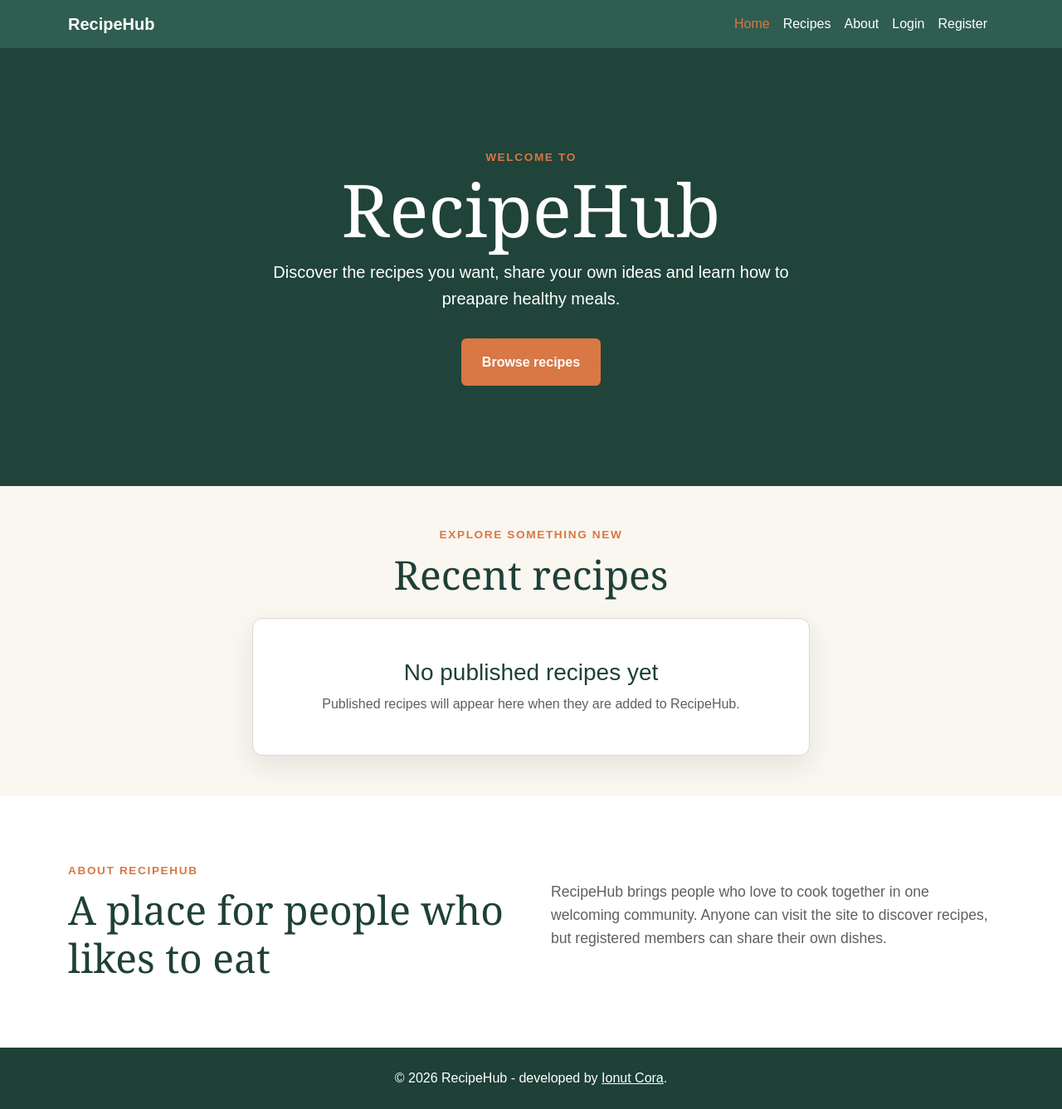
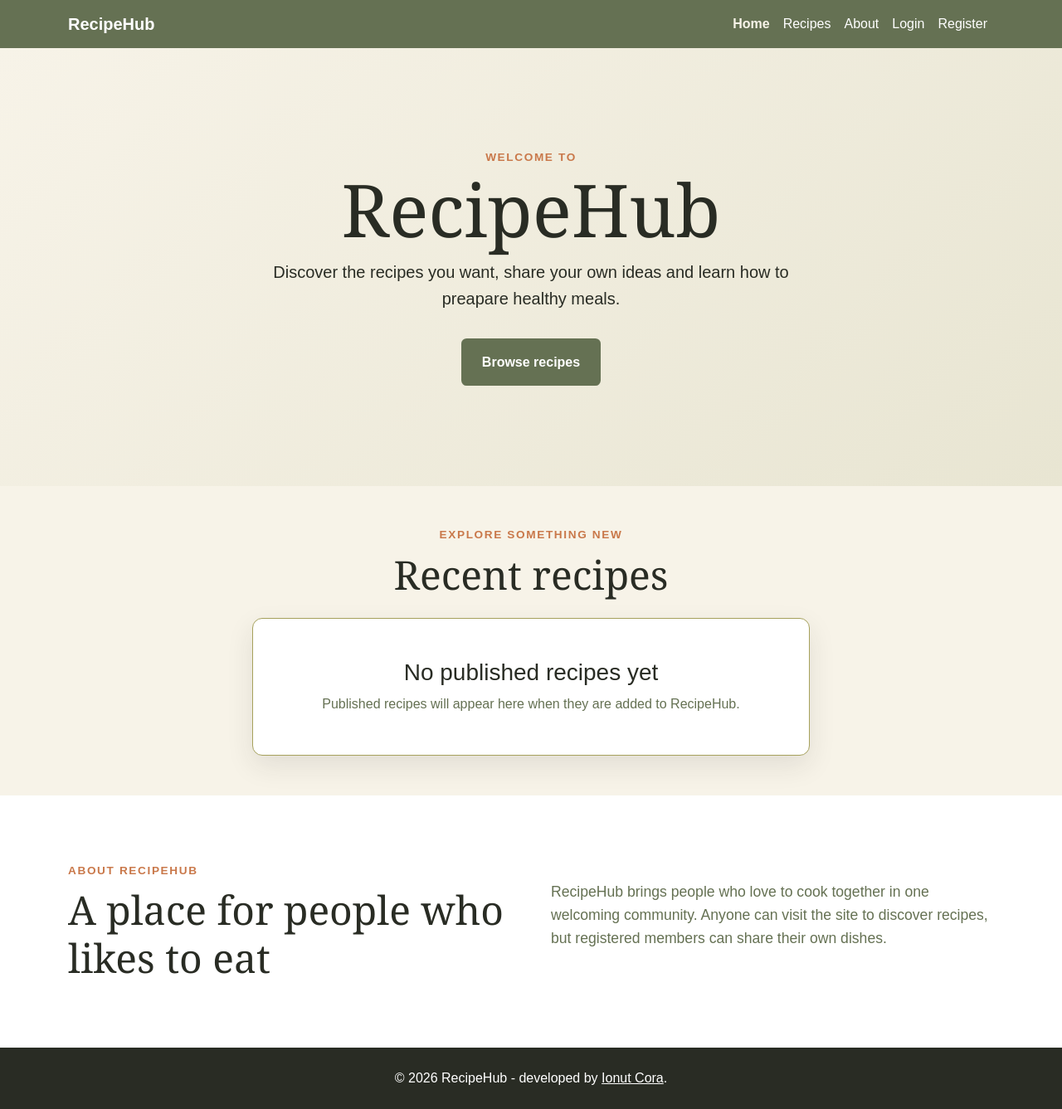
Before and after one commit to Ionut-Cora/recipehub, a Django app: template templates/recipes/home.html in a window 1280 px wide. Shown: the whole page at 83% size. Run offline with Django 3.2, Linux system fonts and the light colour scheme; the template is opened without the code that fills it, so the values that code supplies are empty.

Commit message:
Update project colour palette

```diff
--- a/static/css/style.css
+++ b/static/css/style.css
@@ -3,15 +3,20 @@
 ---------------------------------------- */
 
 :root {
-    --primary-color: #2f5d50;
-    --primary-dark-color: #1e4037;
-    --accent-color: #d97745;
-    --background-color: #faf6f0;
-    --white-color: #ffffff;
-    --text-color: #292929;
-    --text-light-color: #5f5f5f;
-    --border-color: #ded7cf;
-    --shadow-soft: 0 0.75rem 2rem rgb(30 64 55 / 10%);
+    /* Brand colours - Olive & Cream */
+    --primary-color: #657153;
+    --primary-dark-color: #292C24;
+    --accent-color: #C9784A;
+
+    /* Neutral colours */
+    --background-color: #F7F3E8;
+    --white-color: #FFFFFF;
+    --text-color: #292C24;
+    --text-light-color: #657153;
+    --border-color: #A6A15C;
+
+    /* Layout */
+    --shadow-soft: 0 0.75rem 2rem rgb(41 44 36 / 10%);
     --content-width: 75rem;
 }
 
@@ -102,14 +107,16 @@ a {
 }
 
 .button-primary {
-    background-color: var(--accent-color);
+    background-color: var(--primary-color);
+    border-color: var(--primary-color);
     color: var(--white-color);
 }
 
 .button-primary:hover,
 .button-primary:focus-visible {
-    background-color: var(--white-color);
-    color: var(--primary-dark-color);
+    background-color: var(--primary-dark-color);
+    border-color: var(--primary-dark-color);
+    color: var(--white-color);
 }
 
 .empty-state {
@@ -173,7 +180,7 @@ a:focus-visible {
 }
 
 .recipehub-navbar {
-    background-color: #2F5D50;
+    background-color: var(--primary-color);
 }
 
 .recipehub-navbar .navbar-brand {
@@ -183,7 +190,7 @@ a:focus-visible {
 
 .recipehub-navbar .navbar-brand:hover,
 .recipehub-navbar .navbar-brand:focus {
-    color: #D97745;
+    color: var(--background-color);
 }
 
 .recipehub-navbar .nav-link {
@@ -193,11 +200,12 @@ a:focus-visible {
 
 .recipehub-navbar .nav-link:hover,
 .recipehub-navbar .nav-link:focus {
-    color: #D97745;
+    color: var(--background-color);
 }
 
 .recipehub-navbar .nav-link.active {
-    color: #D97745 !important;
+    color: var(--background-color);
+    font-weight: 600;
 }
 
 .page-header {
@@ -227,12 +235,11 @@ a:focus-visible {
     display: grid;
     min-height: 33rem;
     place-items: center;
-    background:
-        linear-gradient(
-            rgb(30 64 55 / 88%),
-            rgb(30 64 55 / 88%)
-        ),
-        var(--primary-color);
+    background: linear-gradient(
+        135deg,
+        var(--background-color) 0%,
+        #E8E5D2 100%
+    );
     color: var(--white-color);
     text-align: center;
 }
@@ -247,12 +254,14 @@ a:focus-visible {
     font-family: Georgia, "Times New Roman", serif;
     font-size: clamp(2.75rem, 8vw, 5.5rem);
     line-height: 1;
+    color: var(--primary-dark-color);
 }
 
 .hero-text {
     max-width: 42rem;
     margin: 0 auto 2rem;
     font-size: clamp(1rem, 2vw, 1.25rem);
+    color: var(--text-color);
 }
 
 
@@ -496,7 +505,7 @@ a:focus-visible {
 .form-control:focus,
 .form-select:focus {
     border-color: var(--primary-color);
-    box-shadow: 0 0 0 0.25rem rgb(47 93 80 / 20%);
+    box-shadow: 0 0 0 0.25rem rgb(101 113 83 / 20%);
 }
 
 
```
